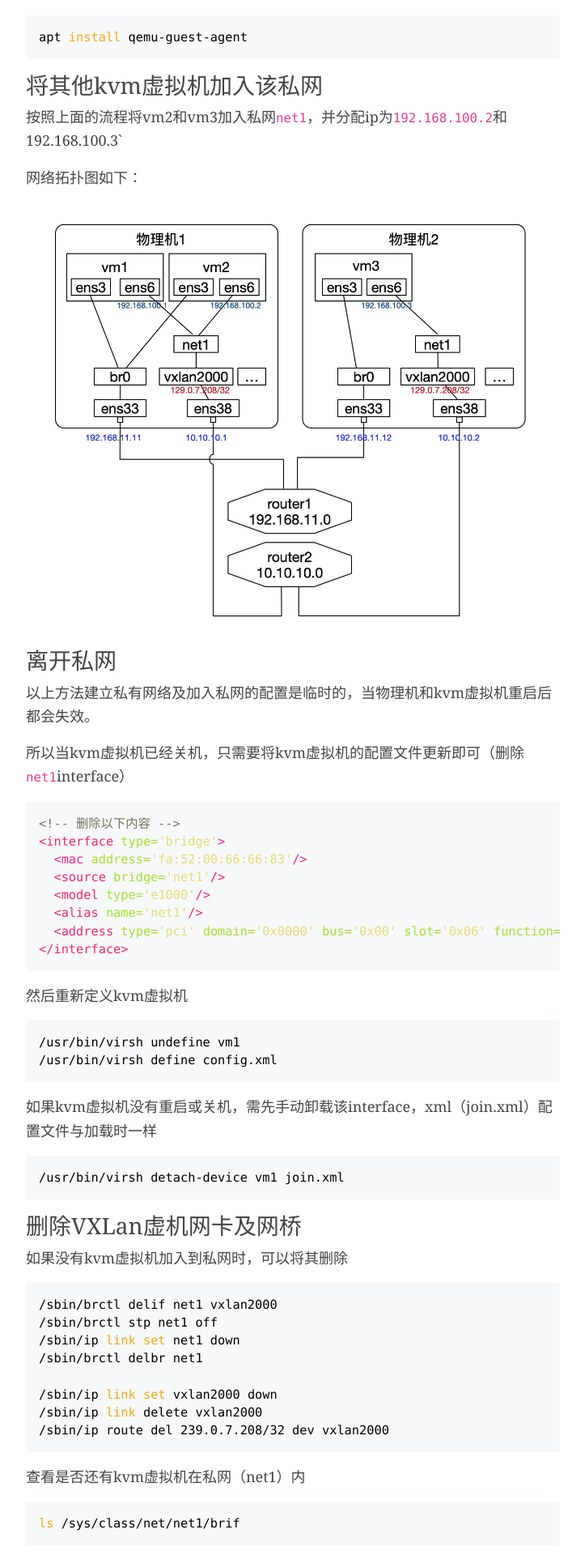
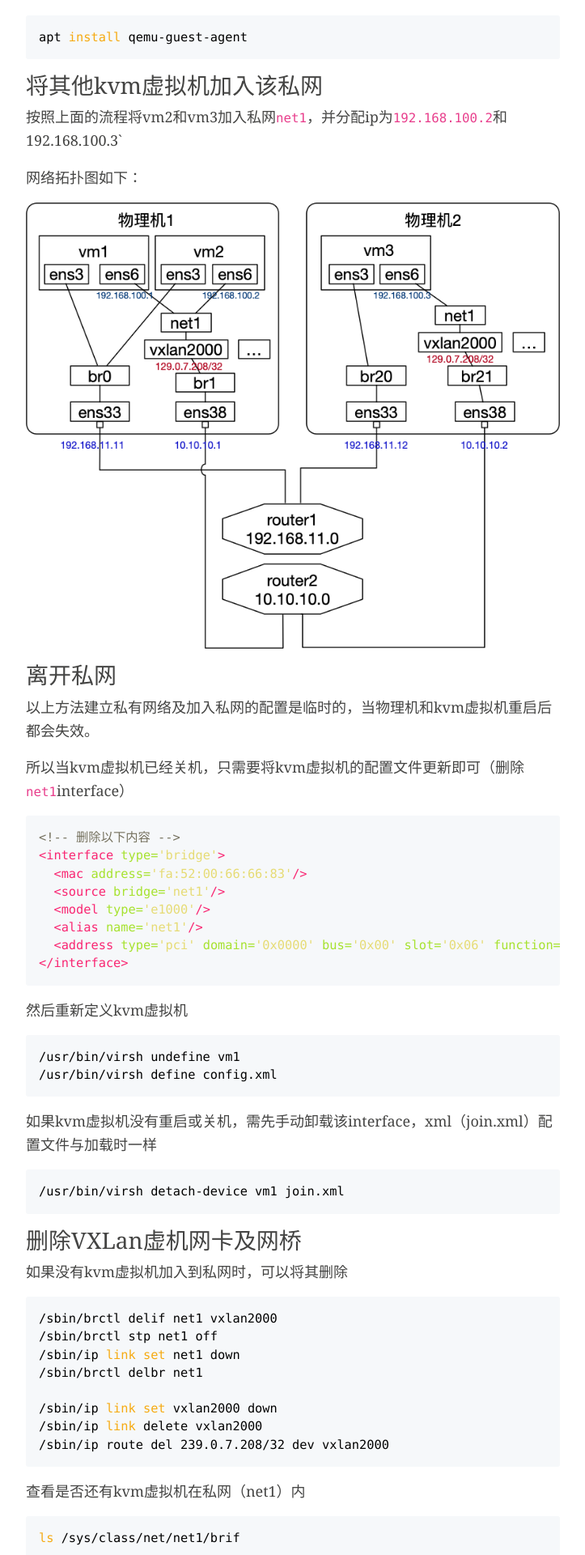
Before and after one commit to xubiaosunny/xubiaosunny.github.io, a Jekyll site: the page built from _posts/KVM/2019-04-02-kvm_private_network_configure.md, in a window 1280 px wide. Shown: the part 3129-5049 px from the top of the page at 81% size, without its empty margins (88-811 px from the left). Built offline with Jekyll 4.4.1, drawn with Linux system fonts in a browser that asks for light colours; comment, search, counter and statistics services are not loaded.

Commit message:
KVM网络配置之私有网络

````diff
--- a/_posts/KVM/2019-04-02-kvm_private_network_configure.md
+++ b/_posts/KVM/2019-04-02-kvm_private_network_configure.md
@@ -102,6 +102,7 @@
 
 /usr/bin/virsh qemu-agent-command vm1 '{"arguments": {"capture-output": false, "arg": ["ens6", "192.168.100.1", "netmask", "255.255.255.0"], "path": "/sbin/ifconfig"}, "execute": "guest-exec"}'
 ```
+
 > 如果没有安装配置qemu-agent则通过以下方式安装，参考[https://cloud.tencent.com/developer/article/1162113](https://cloud.tencent.com/developer/article/1162113)
 
 编辑kvm虚拟机配置文件
@@ -125,7 +126,7 @@
 
 网络拓扑图如下：
 
-![](\assets\images\post\截图_09ba8d77-a472-471f-9bd9-84eeb29058d9.png)
+![](\assets\images\post\kvm-private-net.png)
 
 ### 离开私网
 
````
Also changed, not shown: assets/images/post/kvm-private-net.png (added), assets/images/post/截图_09ba8d77-a472-471f-9bd9-84eeb29058d9.png (deleted).
